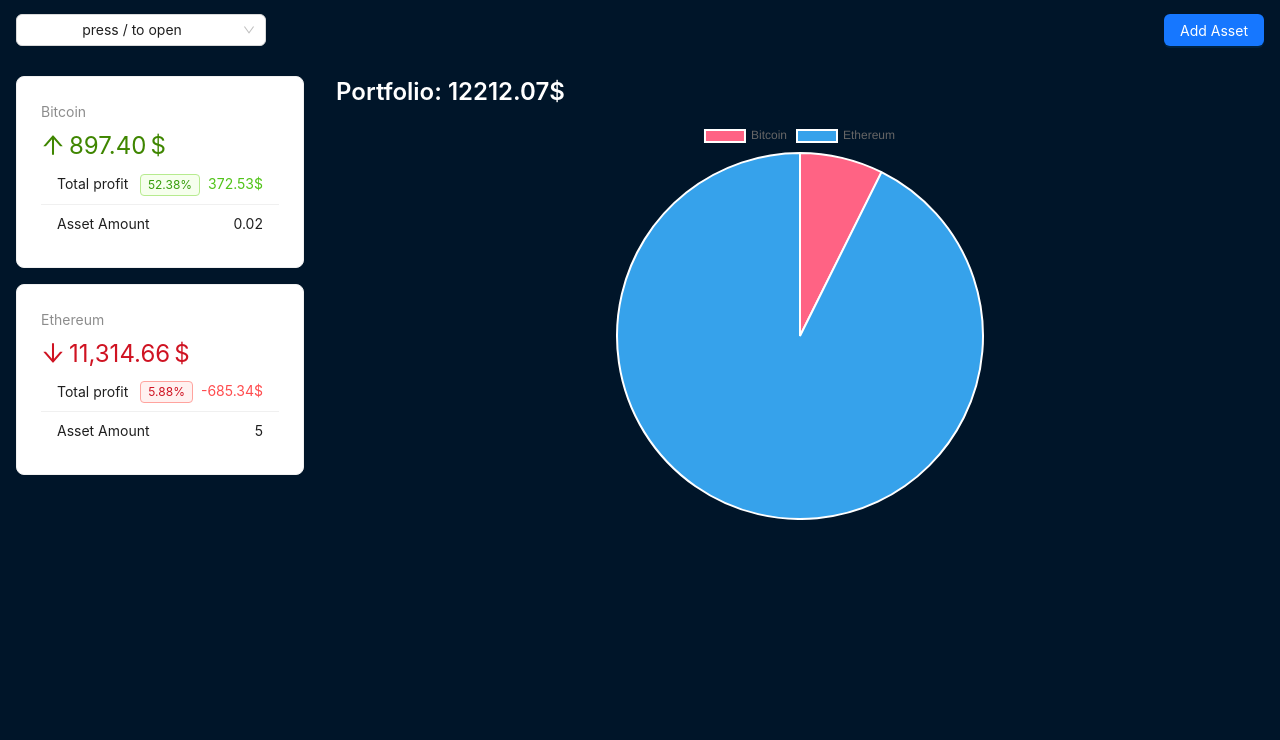
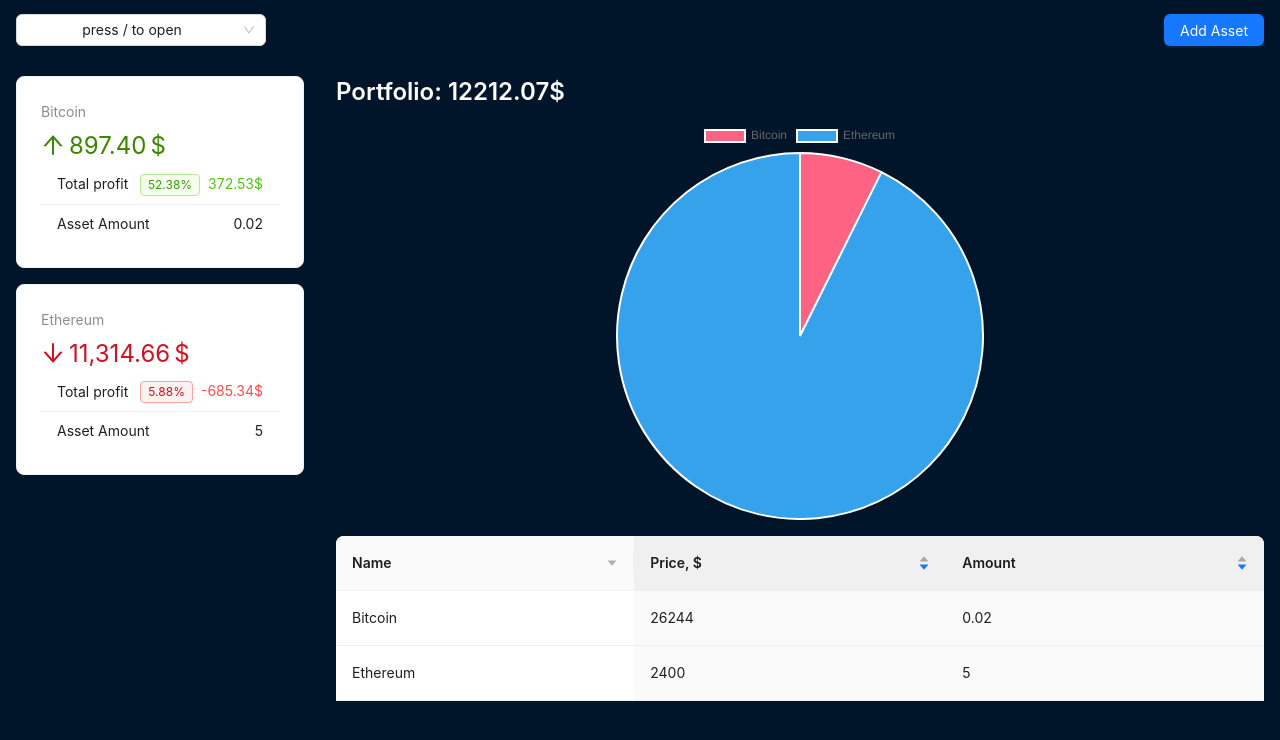
Before and after one commit to Markelas/crypto, a React (Vite) app: page / in a window 1280 px wide. Shown: the top 740 px of the page. Built offline with nearby package versions, Linux system fonts and the light colour scheme.

Commit message:
Add table on page

```diff
--- a/src/components/AssetsTable.jsx
+++ b/src/components/AssetsTable.jsx
@@ -1,11 +1,43 @@
 import React from 'react';
+import { Table } from 'antd';
+import {useCrypto} from "../context/crypto-context.jsx";
+const columns = [
+    {
+        title: 'Name',
+        dataIndex: 'name',
+        sorter: (a, b) => a.name.length - b.name.length,
+        sortDirections: ['descend'],
+    },
+    {
+        title: 'Price, $',
+        dataIndex: 'price',
+        defaultSortOrder: 'descend',
+        sorter: (a, b) => a.price - b.price,
+    },
+    {
+        title: 'Amount',
+        dataIndex: 'amount',
+        defaultSortOrder: 'descend',
+        sorter: (a, b) => a.amount - b.amount,
+    },
+];
 
-const AssetsTable = () => {
+export default function AssetsTable (){
+
+    const { assets} = useCrypto()
+
+    const data = assets.map( a => ({
+        key: a.id,
+        name: a.name,
+        price: a.price,
+        amount: a.amount
+    }))
+
     return (
-        <div>
-
-        </div>
-    );
-};
-
-export default AssetsTable;
+        <Table
+            pagination={false}
+            columns={columns}
+            dataSource={data}
+        />
+    )
+}
```
